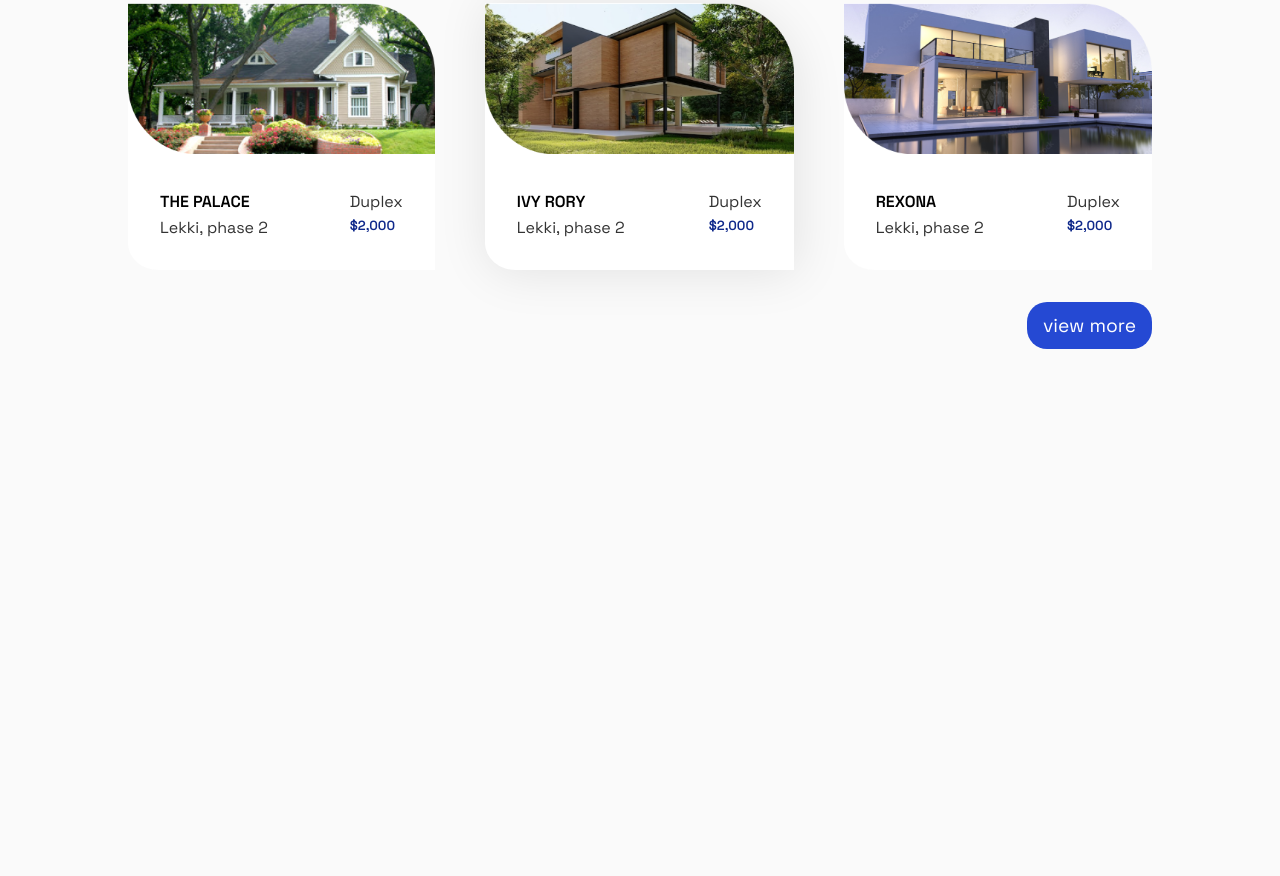
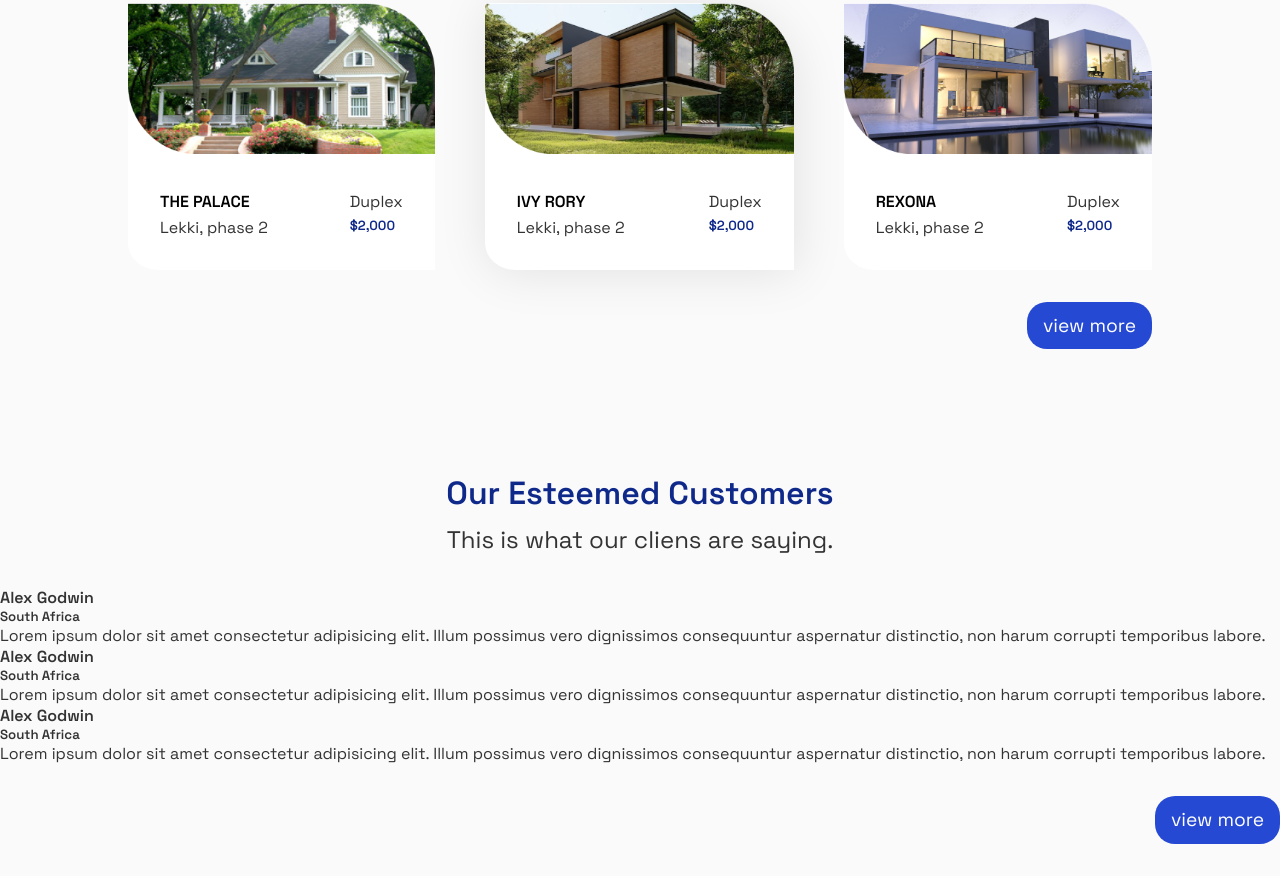
Before and after one commit to brianinq/prep_week1_project, a plain HTML site: page index.html in a window 1280 px wide. Shown: the part 2577-3453 px from the top of the page. Before the commit the page ends 3007 px from the top, so only its background shows below. Drawn offline with Linux system fonts and the light colour scheme.

Commit message:
Add customer testimonials section

```diff
--- a/index.html
+++ b/index.html
@@ -186,6 +186,39 @@
           </div>
           <button class="btn view-more">view more</button>
         </div>
+        <div class="testimonials">
+          <div class="tagline">
+            <h3>Our Esteemed Customers</h3>
+            <p>This is what our cliens are saying.</p>
+          </div>
+          <div class="customers">
+            <div class="customer">
+              <h4>Alex Godwin</h4>
+              <h5>South Africa</h5>
+              <p>
+                Lorem ipsum dolor sit amet consectetur adipisicing elit. Illum possimus vero dignissimos consequuntur aspernatur distinctio, non harum
+                corrupti temporibus labore.
+              </p>
+            </div>
+            <div class="customer">
+              <h4>Alex Godwin</h4>
+              <h5>South Africa</h5>
+              <p>
+                Lorem ipsum dolor sit amet consectetur adipisicing elit. Illum possimus vero dignissimos consequuntur aspernatur distinctio, non harum
+                corrupti temporibus labore.
+              </p>
+            </div>
+            <div class="customer">
+              <h4>Alex Godwin</h4>
+              <h5>South Africa</h5>
+              <p>
+                Lorem ipsum dolor sit amet consectetur adipisicing elit. Illum possimus vero dignissimos consequuntur aspernatur distinctio, non harum
+                corrupti temporibus labore.
+              </p>
+            </div>
+          </div>
+          <button class="btn view-more">view more</button>
+        </div>
       </div>
     </main>
     <footer>
```
